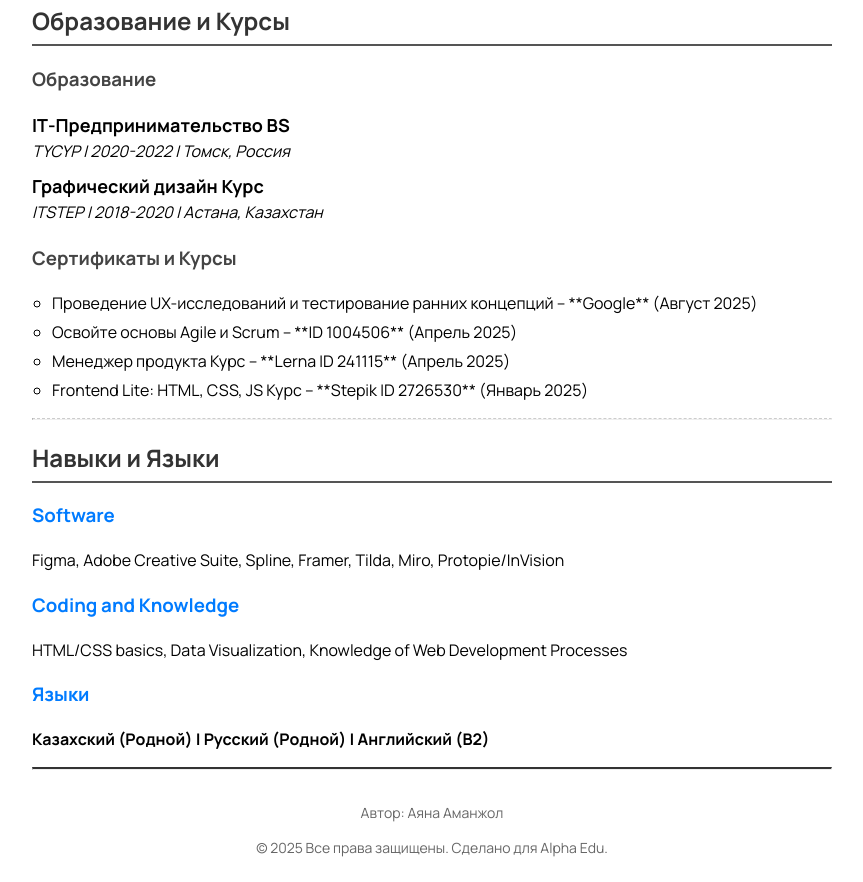
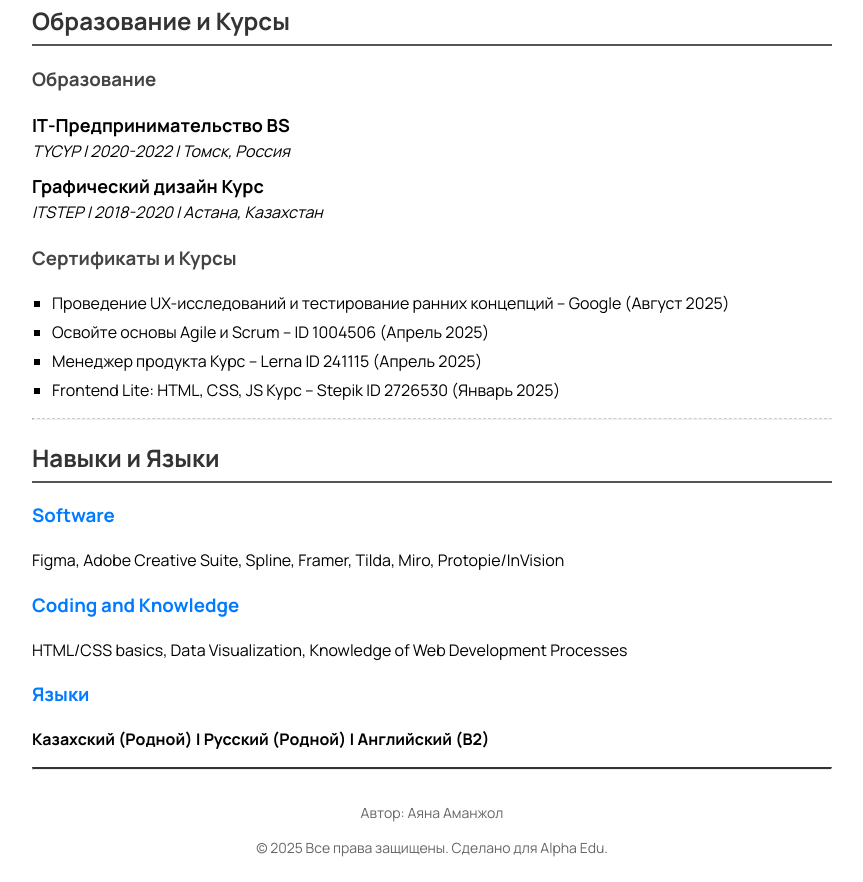
Before and after one commit to aya-flix/curriculum-vitae, a plain HTML site: page index.html in a window 1280 px wide. Shown: the part 1429-2311 px from the top of the page, without its empty margins (208-1071 px from the left). Drawn offline with Linux system fonts and the light colour scheme.

Commit message:
Update index.html

```diff
--- a/index.html
+++ b/index.html
@@ -105,11 +105,11 @@
         </ul>
 
         <h3 style="color: #444; margin-top: 20px;">Сертификаты и Курсы</h3>
-        <ul style="list-style-type: circle; padding-left: 20px;">
-            <li style="margin-bottom: 5px;">Проведение UX-исследований и тестирование ранних концепций – **Google** (Август 2025)</li>
-            <li style="margin-bottom: 5px;">Освойте основы Agile и Scrum – **ID 1004506** (Апрель 2025)</li>
-            <li style="margin-bottom: 5px;">Менеджер продукта Курс – **Lerna ID 241115** (Апрель 2025)</li>
-            <li style="margin-bottom: 5px;">Frontend Lite: HTML, CSS, JS Kypc – **Stepik ID 2726530** (Январь 2025)</li>
+        <ul style="list-style-type: square; padding-left: 20px;">
+            <li style="margin-bottom: 5px;">Проведение UX-исследований и тестирование ранних концепций – Google (Август 2025)</li>
+            <li style="margin-bottom: 5px;">Освойте основы Agile и Scrum – ID 1004506 (Апрель 2025)</li>
+            <li style="margin-bottom: 5px;">Менеджер продукта Курс – Lerna ID 241115 (Апрель 2025)</li>
+            <li style="margin-bottom: 5px;">Frontend Lite: HTML, CSS, JS Kypc – Stepik ID 2726530 (Январь 2025)</li>
         </ul>
     </section>
 
```
